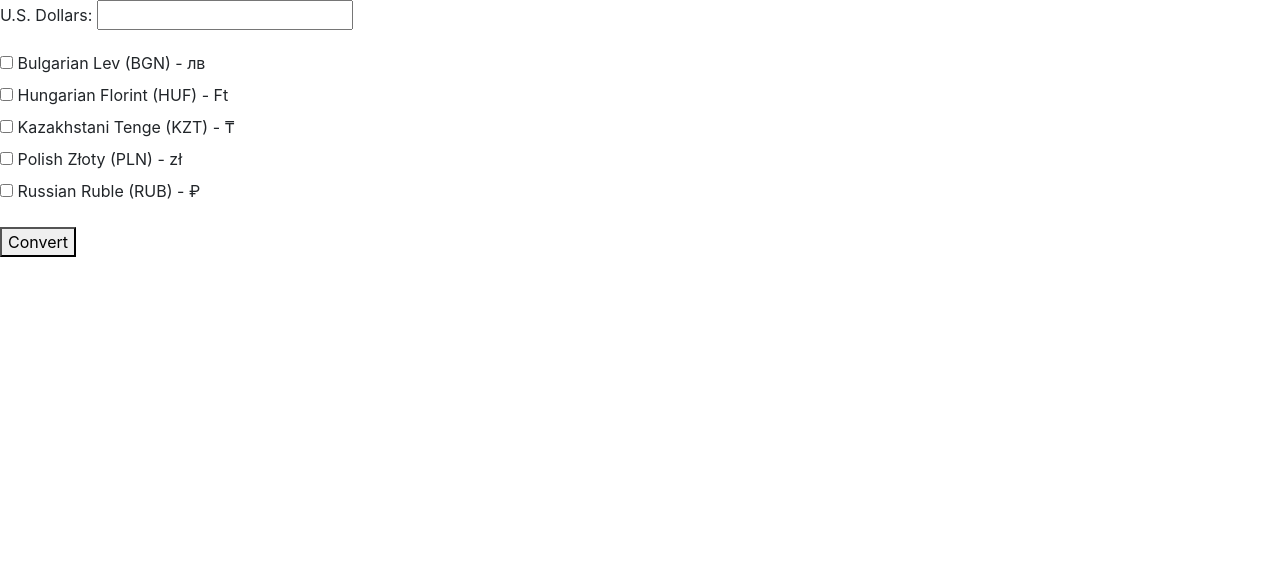
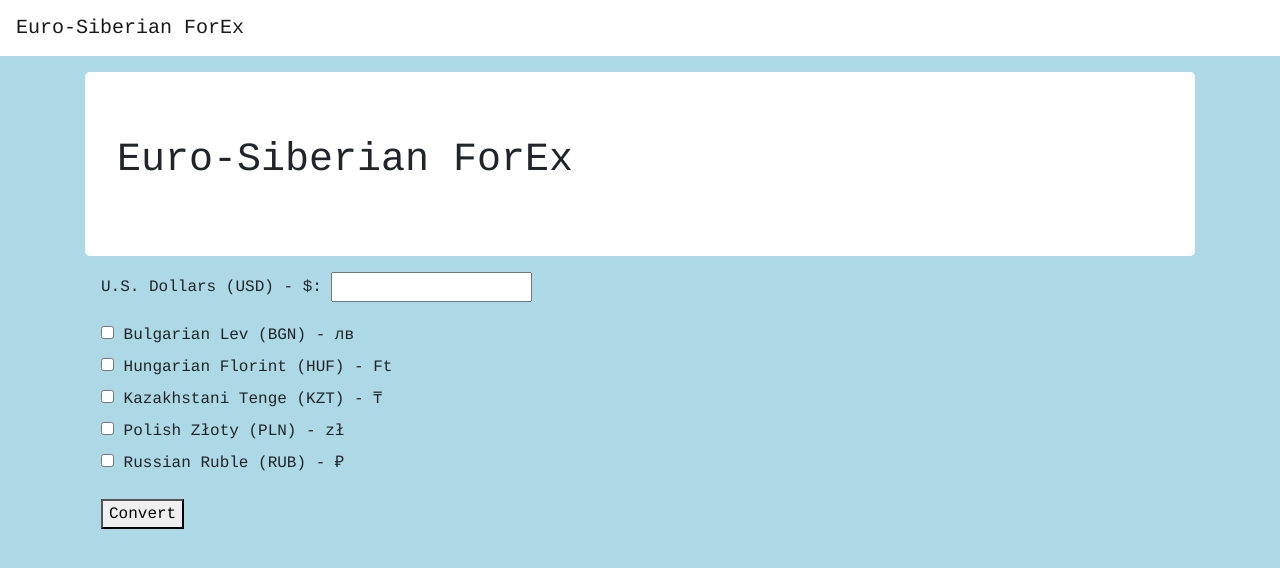
Before and after one commit to taylorsomers/exchange-calculator, a website built with webpack: page src/index.html in a window 1280 px wide. Built offline with nearby package versions, Linux system fonts and the light colour scheme.

Commit message:
Update spec sheet

```diff
--- a/src/index.html
+++ b/src/index.html
@@ -6,9 +6,16 @@
     <title></title>
   </head>
   <body>
+    <nav class="navbar navbar-expand-lg navbar-light">
+      <a class="navbar-brand" href="#">Euro-Siberian ForEx</a>
+    </nav>
+    <div class="container">
+      <div class="jumbotron">
+        <h1>Euro-Siberian ForEx</h1>
+      </div>
       <form id="to-convert">
         <div class="form-group">
-        <label for="dollars">U.S. Dollars:</label>
+          <label for="dollars">U.S. Dollars (USD) - $:</label>
           <input type="number" id="dollars">
         </div>
         <div id="currencies" class="form-group">
@@ -37,5 +44,6 @@
       </form>
       <div id="output">
       </div>
+    </div>
   </body>
 </html>
--- a/src/styles.css
+++ b/src/styles.css
@@ -0,0 +1,18 @@
+body {
+  background-color: lightblue;
+  font-family: Courier, monospace
+}
+
+form {
+  margin: 1em;
+}
+
+nav {
+  background-color: white;
+}
+
+.jumbotron {
+  background-color: white;
+  margin-bottom: 1em;
+  margin-top: 1em;
+}
```
Also changed, not shown: README.md, src/exchange-calculator.js (deleted). Lines whose indentation alone changed are shown as unchanged.
